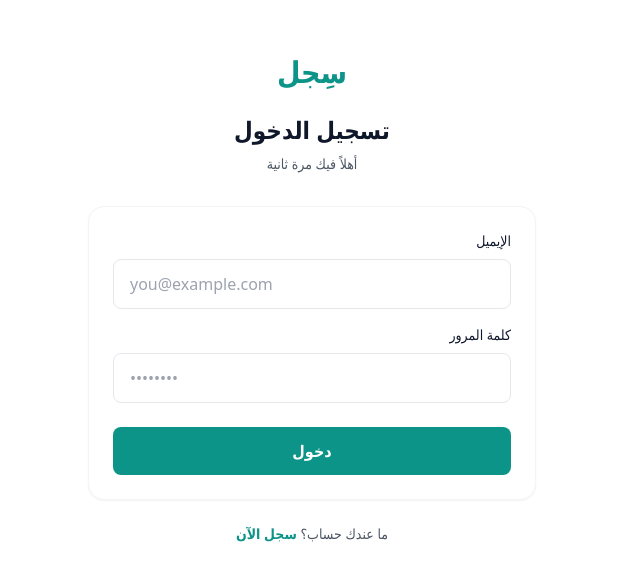
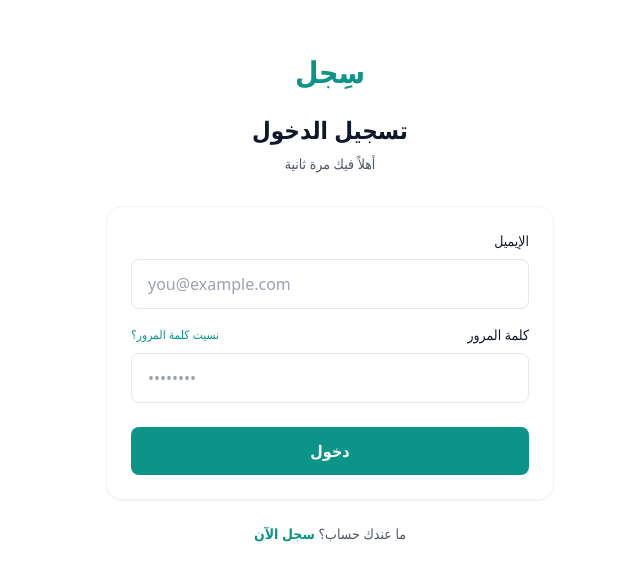
Before and after one commit to 44abdullah/sijil, a Next.js app: page /login in a window 1280 px wide. Shown: the part 101-682 px from the top of the page, without its empty margins (426-1066 px from the left). Built offline with nearby package versions, Linux system fonts and the light colour scheme; no server answers.

Commit message:
Update page.tsx

```diff
--- a/app/login/page.tsx
+++ b/app/login/page.tsx
@@ -66,11 +66,18 @@ export default function LoginPage() {
               dir="ltr"
             />
           </div>
-
           <div className="mb-6">
-            <label className="block text-sm font-medium mb-2">
-              كلمة المرور
-            </label>
+            <div className="flex items-center justify-between mb-2">
+              <label className="block text-sm font-medium">
+                كلمة المرور
+              </label>
+              <Link
+                href="/forgot-password"
+                className="text-xs text-brand-600 hover:underline"
+              >
+                نسيت كلمة المرور؟
+              </Link>
+            </div>
             <input
               type="password"
               required
@@ -81,7 +88,6 @@ export default function LoginPage() {
               dir="ltr"
             />
           </div>
-
           {error && (
             <div className="mb-4 p-3 rounded-lg bg-red-50 text-red-700 text-sm">
               {error}
```
